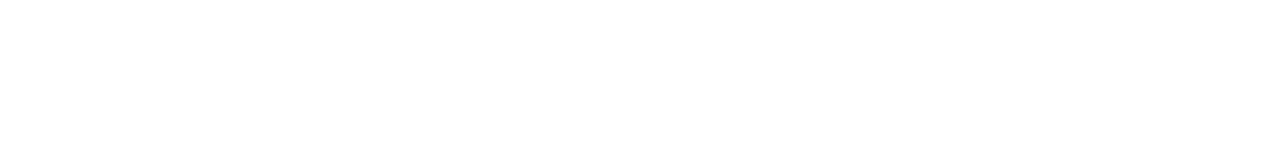
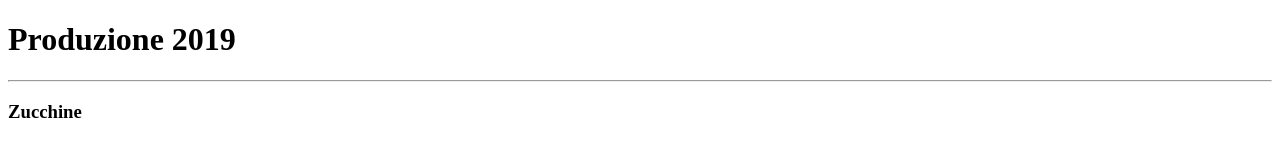
Before and after one commit to SimoneCriscuolo233/htmlcss-hello, a plain HTML site: page index.html in a window 1280 px wide. Drawn offline with Linux system fonts and the light colour scheme.

Commit message:
[add] header

```diff
--- a/index.html
+++ b/index.html
@@ -8,6 +8,40 @@
 </head>
 
 <body>
+  <header>
+    <h1>Produzione 2019</h1>
+    <hr>
+  </header>
+  <main>
+    <section> <!--Zucchine-->
+      <h3>Zucchine</h3>
+
+
+
+
+
+
+
+
+
+
+
+
+
+
+
+
+
+    </section><!--/Zucchine-->
+
+
+
+
+
+
+
+
+  </main>
 
 </body>
 
```
